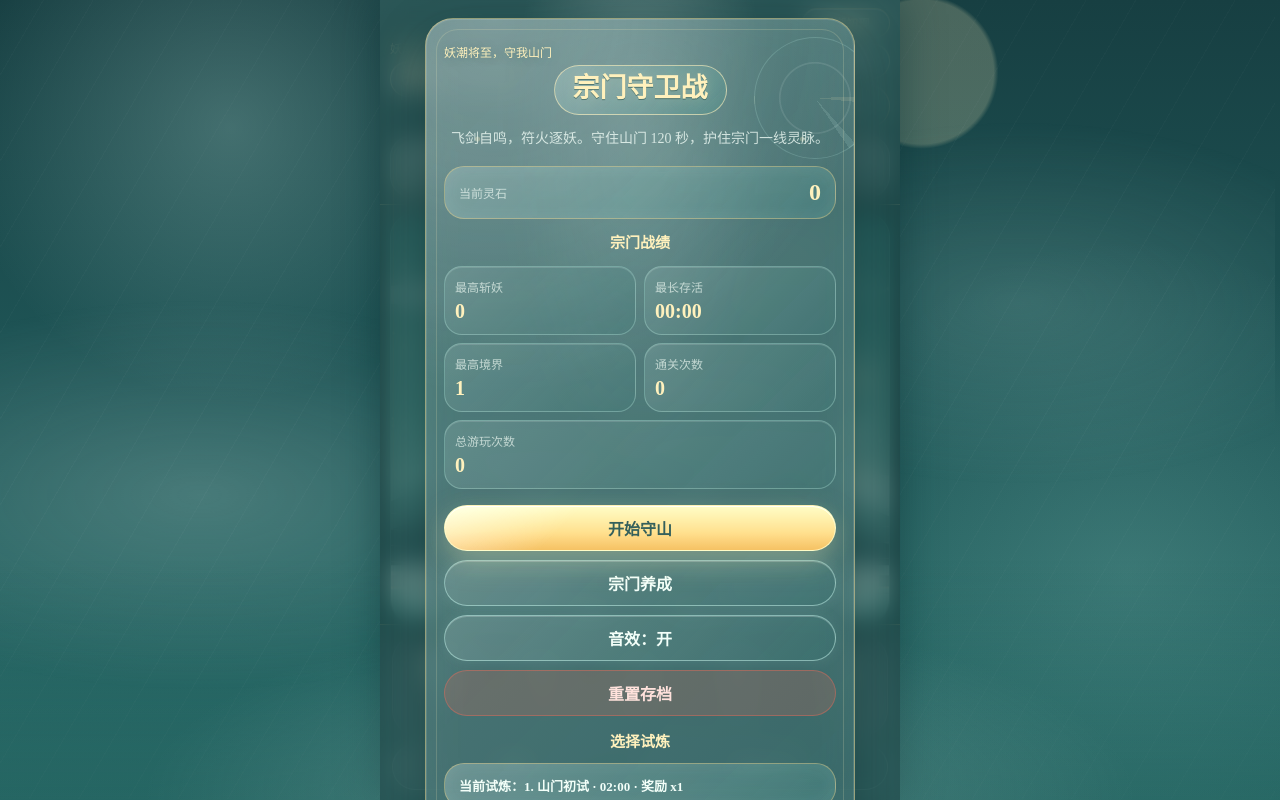
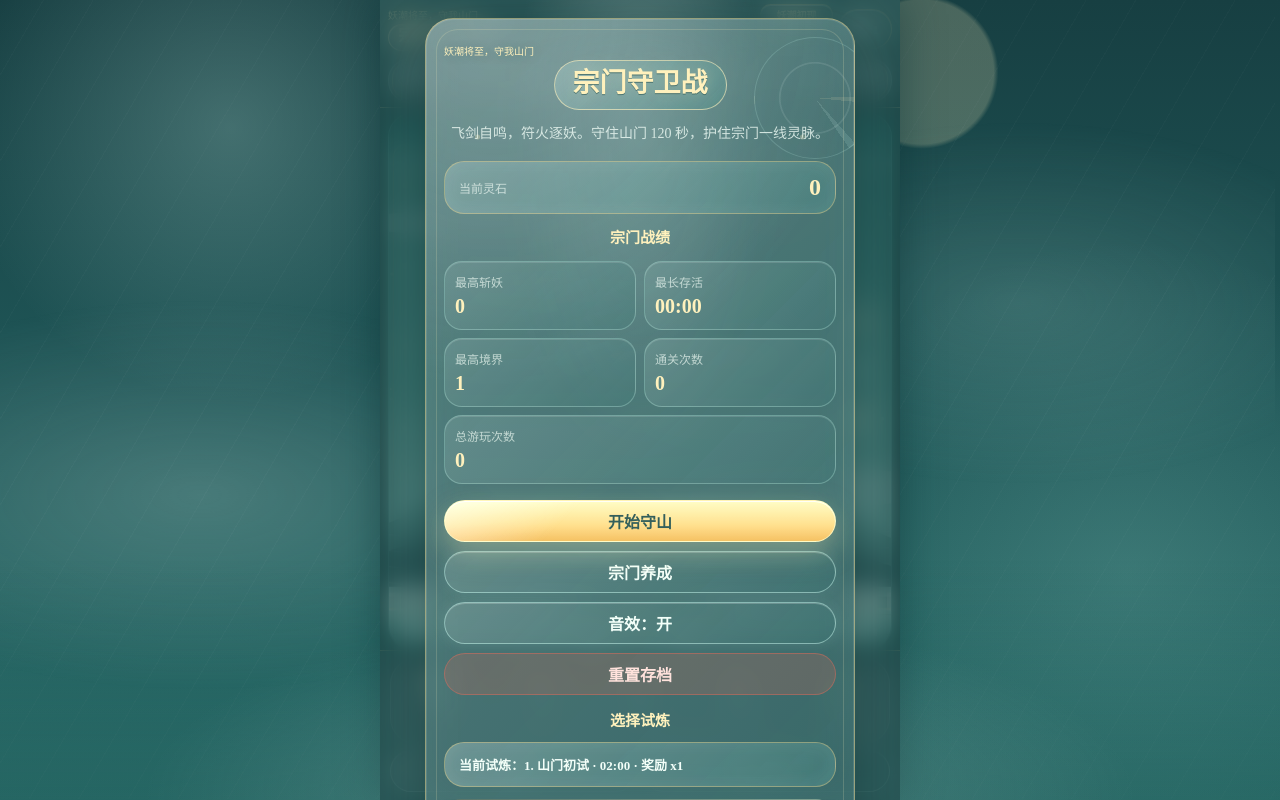
Before and after one commit to kek66188/zongmen-game, a plain HTML site: page index.html in a window 1280 px wide. Drawn offline with Linux system fonts and the light colour scheme.

Commit message:
adjust battle viewport layout

```diff
--- a/style.css
+++ b/style.css
@@ -140,7 +140,7 @@ button:disabled {
 .game-header {
   position: relative;
   z-index: 2;
-  padding: max(8px, env(safe-area-inset-top)) 10px 6px;
+  padding: max(4px, env(safe-area-inset-top)) 8px 4px;
   background:
     linear-gradient(180deg, rgba(215, 255, 245, 0.2), rgba(159, 217, 207, 0.08)),
     rgba(23, 63, 66, 0.42);
@@ -154,13 +154,13 @@ button:disabled {
   display: flex;
   align-items: center;
   justify-content: space-between;
-  gap: 12px;
+  gap: 8px;
 }
 
 .eyebrow {
-  margin: 0 0 4px;
+  margin: 0 0 2px;
   color: var(--gold-soft);
-  font-size: 12px;
+  font-size: 10px;
   letter-spacing: 0;
   text-shadow: 0 1px 8px rgba(49, 91, 87, 0.34);
 }
@@ -175,14 +175,14 @@ h3 {
 
 h1 {
   display: inline-block;
-  padding: 4px 12px 5px;
+  padding: 2px 9px 3px;
   border: 1px solid rgba(255, 241, 189, 0.62);
   border-radius: 999px;
   color: var(--gold-soft);
   background:
     linear-gradient(135deg, rgba(243, 255, 249, 0.28), rgba(159, 217, 207, 0.12)),
     rgba(23, 63, 66, 0.26);
-  font-size: 22px;
+  font-size: 18px;
   font-weight: 900;
   box-shadow: inset 0 1px 0 rgba(255, 255, 255, 0.32), 0 0 18px rgba(191, 238, 228, 0.18);
   text-shadow: 0 1px 0 rgba(49, 91, 87, 0.72);
@@ -202,8 +202,25 @@ h3 {
 
 .timer-stack {
   display: grid;
-  gap: 5px;
-  min-width: 88px;
+  grid-template-columns: minmax(56px, 1fr) auto;
+  grid-template-areas:
+    "stage speed"
+    "time speed";
+  align-items: center;
+  gap: 3px 5px;
+  min-width: 132px;
+}
+
+.stage-pill {
+  grid-area: stage;
+}
+
+.timer-pill {
+  grid-area: time;
+}
+
+.speed-toggle {
+  grid-area: speed;
 }
 
 .timer-pill,
@@ -224,21 +241,22 @@ h3 {
 
 .timer-pill,
 .coin-pill {
-  min-width: 74px;
-  padding: 8px 10px;
+  min-width: 58px;
+  padding: 4px 7px;
+  font-size: 13px;
 }
 
 .stage-pill {
-  padding: 5px 8px;
+  padding: 2px 6px;
   color: var(--gold-soft);
-  font-size: 12px;
+  font-size: 10px;
   white-space: nowrap;
 }
 
 .speed-toggle {
-  min-height: 44px;
-  min-width: 78px;
-  padding: 8px 11px;
+  min-height: 40px;
+  min-width: 54px;
+  padding: 5px 8px;
   border: 1px solid rgba(245, 215, 138, 0.46);
   border-radius: 999px;
   color: var(--jade-white);
@@ -248,7 +266,7 @@ h3 {
   box-shadow: inset 0 1px 0 rgba(255, 255, 255, 0.28), 0 0 16px rgba(191, 238, 228, 0.14);
   backdrop-filter: blur(10px);
   font-family: inherit;
-  font-size: 13px;
+  font-size: 12px;
   font-weight: 900;
   white-space: nowrap;
   touch-action: manipulation;
@@ -267,10 +285,10 @@ h3 {
 
 .hud-grid {
   display: grid;
-  grid-template-columns: 0.9fr 1.25fr 1.25fr 0.9fr;
-  gap: 6px;
-  margin-top: 7px;
-  padding: 5px;
+  grid-template-columns: 0.82fr 1.08fr 1.12fr 0.82fr;
+  gap: 4px;
+  margin-top: 4px;
+  padding: 3px;
   border: 1px solid rgba(191, 238, 228, 0.28);
   border-radius: 22px;
   background: rgba(243, 255, 249, 0.11);
@@ -281,7 +299,7 @@ h3 {
 .hud-item {
   position: relative;
   min-width: 0;
-  padding: 6px 6px 6px 22px;
+  padding: 4px 4px 4px 18px;
   border: 1px solid rgba(245, 215, 138, 0.28);
   border-radius: 16px;
   background:
@@ -291,11 +309,11 @@ h3 {
 
 .hud-item::before {
   position: absolute;
-  left: 7px;
+  left: 5px;
   top: 50%;
   transform: translateY(-50%);
   color: var(--gold-soft);
-  font-size: 13px;
+  font-size: 11px;
 }
 
 .hud-item:nth-child(1)::before { content: "◇"; }
@@ -315,17 +333,17 @@ h3 {
 }
 
 .hud-item span {
-  font-size: 10px;
-  line-height: 1.2;
+  font-size: 9px;
+  line-height: 1.05;
 }
 
 .hud-item strong {
   display: block;
-  margin-top: 2px;
+  margin-top: 0;
   overflow: hidden;
   color: var(--jade-white);
-  font-size: clamp(12px, 3.5vw, 15px);
-  line-height: 1.25;
+  font-size: clamp(11px, 3.2vw, 13px);
+  line-height: 1.12;
   text-overflow: ellipsis;
   white-space: nowrap;
   font-variant-numeric: tabular-nums;
@@ -333,7 +351,7 @@ h3 {
 
 #expText {
   position: relative;
-  padding-bottom: 4px;
+  padding-bottom: 3px;
 }
 
 #expText::after {
@@ -357,8 +375,8 @@ h3 {
 .battlefield {
   position: relative;
   flex: 1 1 auto;
-  min-height: 270px;
-  margin: 8px 10px 0;
+  min-height: 340px;
+  margin: 5px 8px 0;
   overflow: hidden;
   border: 1px solid rgba(191, 238, 228, 0.25);
   border-radius: 24px;
@@ -413,7 +431,7 @@ h3 {
   position: relative;
   z-index: 2;
   flex: 0 0 auto;
-  padding: 10px 12px max(10px, env(safe-area-inset-bottom));
+  padding: 7px 10px max(8px, env(safe-area-inset-bottom));
   background:
     linear-gradient(180deg, rgba(215, 255, 245, 0.11), rgba(159, 217, 207, 0.18)),
     rgba(23, 63, 66, 0.46);
@@ -424,8 +442,8 @@ h3 {
 .skill-strip {
   display: grid;
   grid-template-columns: repeat(5, minmax(0, 1fr));
-  gap: 8px;
-  padding: 6px;
+  gap: 6px;
+  padding: 4px;
   border: 1px solid rgba(191, 238, 228, 0.28);
   border-radius: 26px;
   background: rgba(243, 255, 249, 0.11);
@@ -434,8 +452,8 @@ h3 {
 .skill-chip {
   position: relative;
   min-width: 0;
-  min-height: 70px;
-  padding: 5px 3px 4px;
+  min-height: 58px;
+  padding: 3px 2px 3px;
   border: 0;
   border-radius: 20px;
   background: transparent;
@@ -446,9 +464,9 @@ h3 {
 .skill-icon {
   display: grid;
   place-items: center;
-  width: 42px;
-  height: 42px;
-  margin: 0 auto 4px;
+  width: 36px;
+  height: 36px;
+  margin: 0 auto 2px;
   border: 1px solid rgba(255, 241, 189, 0.72);
   border-radius: 50%;
   background:
@@ -456,7 +474,7 @@ h3 {
     radial-gradient(circle at 50% 62%, rgba(159, 217, 207, 0.48), rgba(47, 116, 112, 0.44)),
     rgba(215, 255, 245, 0.2);
   color: var(--gold-soft);
-  font-size: 20px;
+  font-size: 18px;
   box-shadow: inset 0 0 12px rgba(243, 255, 249, 0.22), 0 0 14px rgba(191, 238, 228, 0.22);
 }
 
@@ -489,8 +507,8 @@ h3 {
 .control-row {
   display: grid;
   grid-template-columns: 1fr 1fr;
-  gap: 8px;
-  margin-top: 8px;
+  gap: 6px;
+  margin-top: 6px;
 }
 
 #gameOverOverlay .control-row {
@@ -506,8 +524,8 @@ h3 {
 .ghost-button,
 .danger-button,
 .growth-button {
-  min-height: 46px;
-  padding: 10px 14px;
+  min-height: 42px;
+  padding: 8px 12px;
   border-radius: 999px;
   font-weight: 900;
   letter-spacing: 0;
@@ -1160,31 +1178,31 @@ h3 {
   }
 
   .game-header {
-    padding-left: 9px;
-    padding-right: 9px;
+    padding-left: 7px;
+    padding-right: 7px;
   }
 
   h1 {
-    font-size: 21px;
+    font-size: 17px;
   }
 
   .timer-stack {
-    min-width: 74px;
+    min-width: 118px;
   }
 
   .speed-toggle {
-    min-width: 68px;
-    padding-left: 8px;
-    padding-right: 8px;
+    min-width: 50px;
+    padding-left: 6px;
+    padding-right: 6px;
     font-size: 12px;
   }
 
   .hud-grid {
-    gap: 5px;
+    gap: 3px;
   }
 
   .hud-item {
-    padding: 6px 5px 6px 20px;
+    padding: 4px 3px 4px 16px;
   }
 
   .skill-panel {
@@ -1193,8 +1211,8 @@ h3 {
   }
 
   .skill-icon {
-    width: 38px;
-    height: 38px;
+    width: 34px;
+    height: 34px;
   }
 
   .growth-meta {
```
Also changed, not shown: main.js.
